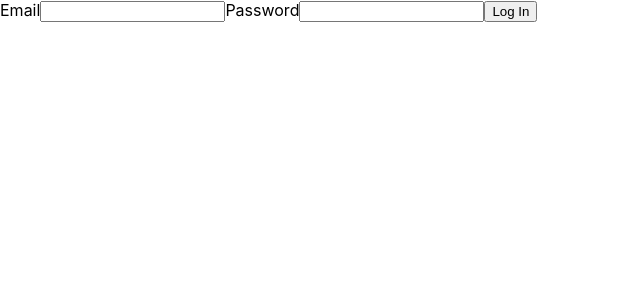
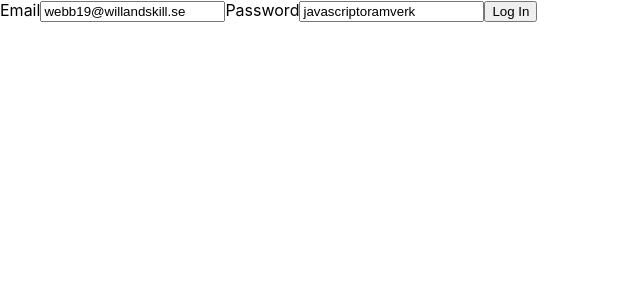
Before and after one commit to somnas/webb20-js-lesson-jwt, a React (Create React App) app: page / in a window 1280 px wide. Shown: the top 300 px of the page, without its empty margins (0-640 px from the left). Built offline with nearby package versions, Linux system fonts and the light colour scheme.

Commit message:
Use one state to handle all input data

```diff
--- a/src/App.js
+++ b/src/App.js
@@ -1,25 +1,27 @@
 import React, {useState} from 'react'
 
 function App() {
-
   const [emailInput, setEmailInput] = useState("")
   const [passwordInput, setPasswordInput] = useState("")
+  const [formData, setFormData] = useState({
+    email: "webb19@willandskill.se",
+    password: "javascriptoramverk"
+  })
 
-  function handleEmailInput(e) {
-    setEmailInput(e.target.value)
-  }
-
-  function handlePasswordInput(e) {
-    setPasswordInput(e.target.value)
+  function handleOnChange(e) {
+    const inputName = e.target.name
+    const inputValue = e.target.value
+    const newObj = {...formData, [inputName]: inputValue}
+    setFormData(newObj)
   }
 
   return (
     <div>
       <form>
         <label>Email</label>
-        <input onChange={handleEmailInput}/>
+        <input name="email" value={formData.email} onChange={handleOnChange}/>
         <label>Password</label>
-        <input onChange={handlePasswordInput}/>
+        <input name="password" value={formData.password} onChange={handleOnChange}/>
         <button type="submit">Log In</button>
       </form>
     </div>
```
